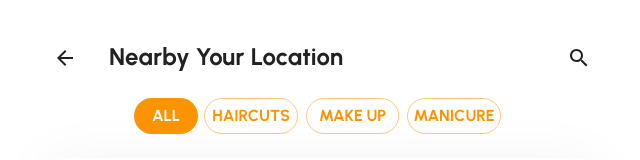
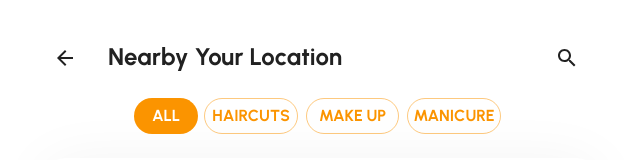
Before and after one commit to strapko-dev/FrontendTestTask, a React (Create React App) app: page / in a window 1280 px wide. Shown: the top 160 px of the page, without its empty margins (319-959 px from the left). Built offline with nearby package versions, Linux system fonts and the light colour scheme.

Commit message:
added padding on seach icon

```diff
--- a/src/components/Header.tsx
+++ b/src/components/Header.tsx
@@ -6,7 +6,7 @@ const Header: React.FC<any> = ({setServicesFilter}) => {
     return (
         <>
         <section>
-            <Grid container spacing={1} sx={{margin: '0px', width: '100%', marginTop: '30px'}}>
+            <Grid container spacing={1} sx={{margin: '0px', width: '100%', marginTop: '30px', paddingRight: '13px'}}>
                 <Grid xs={1} item>
                     <IconButton
                     sx={{
```
